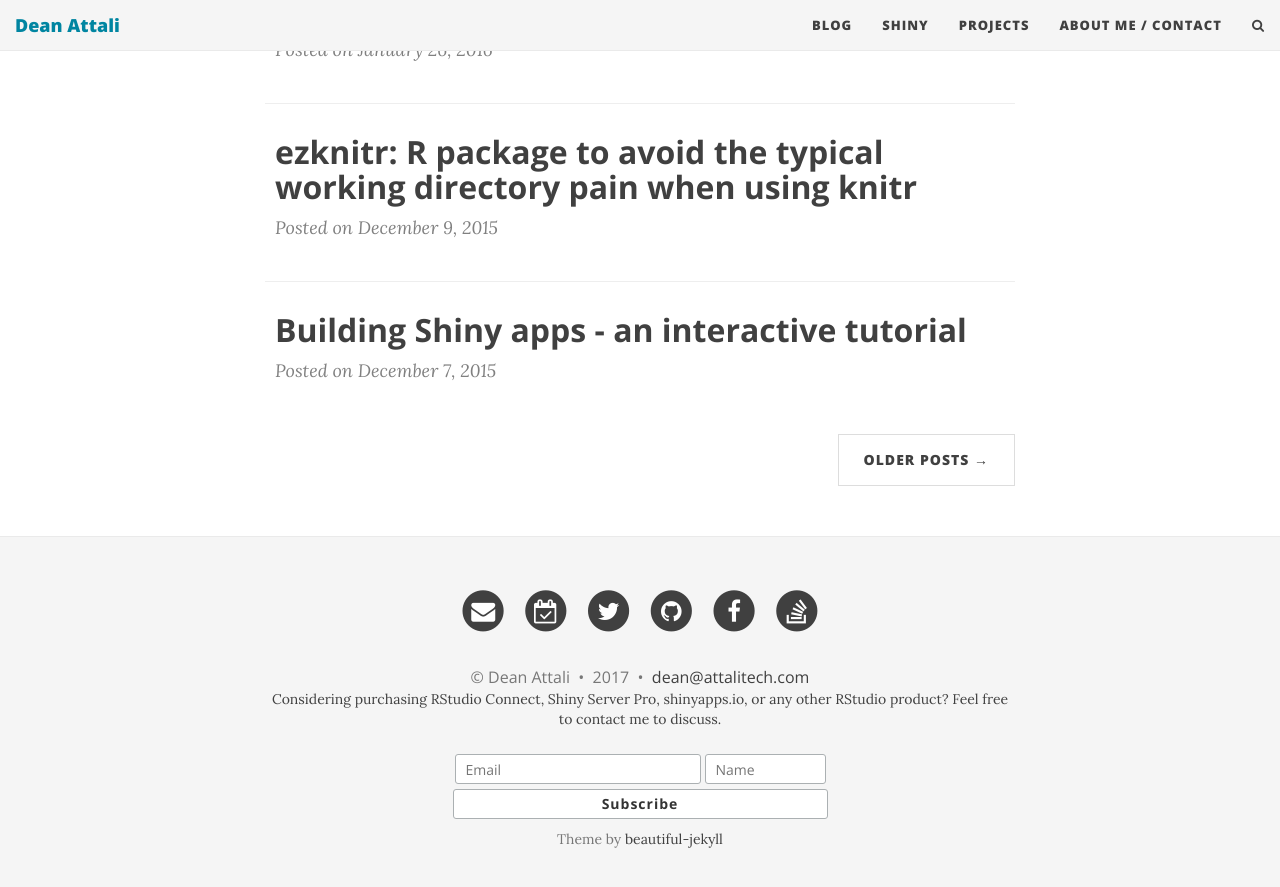
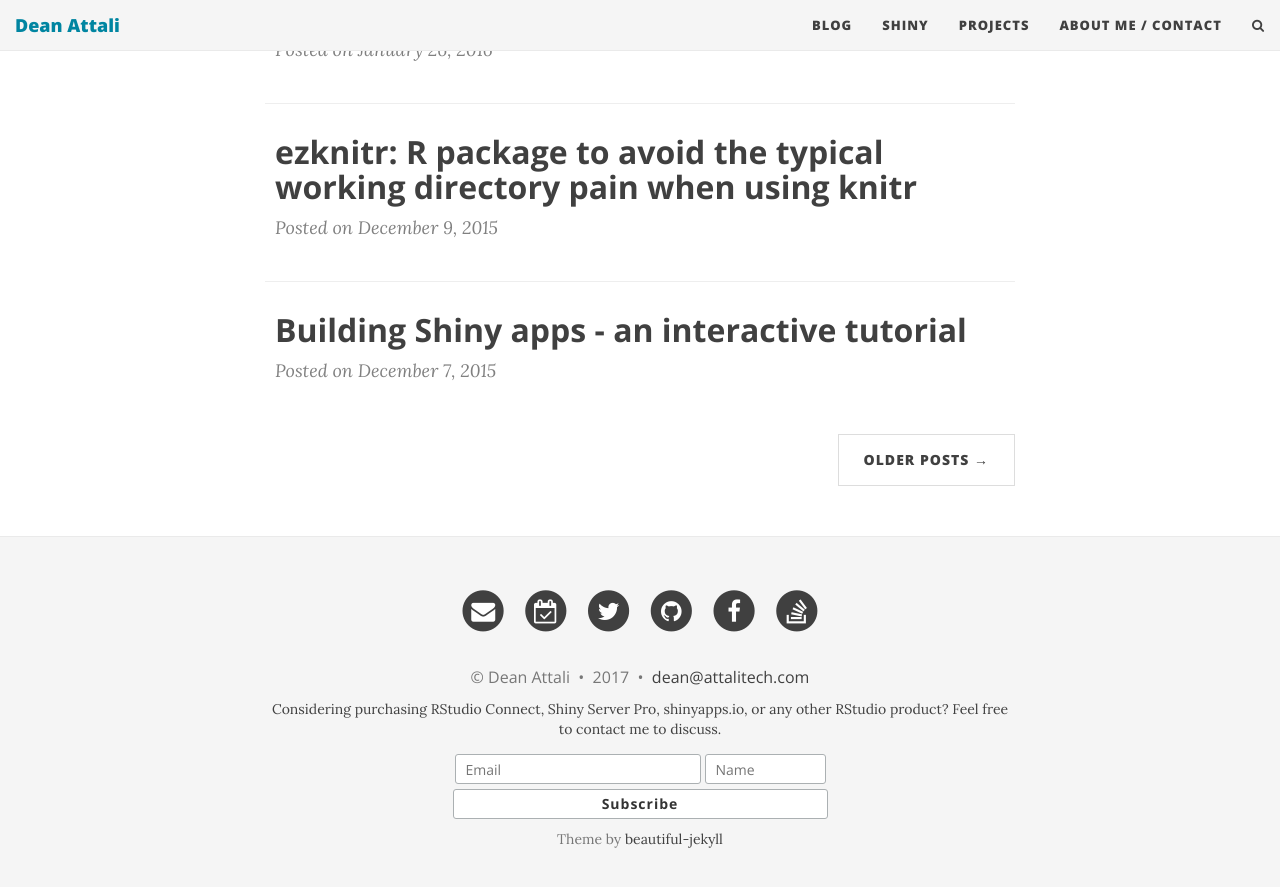
Before and after one commit to daattali/daattali.github.io, a Jekyll site: the page built from index.html, in a window 1280 px wide and 900 px high, scrolled down 2071 px. Shown: the top 887 px of the window. Built offline with Jekyll 4.4.1, drawn with Linux system fonts in a browser that asks for light colours; nearby versions of some CDN libraries; the list of posts is cut into pages by our own code.

Commit message:
Update footer.html

```diff
--- a/_includes/footer.html
+++ b/_includes/footer.html
@@ -117,7 +117,7 @@
           {% endif %}
         </p>
 
-        <div style="text-align: center;">
+        <div style="text-align: center; margin: 10px 0 -10px;">
           Considering purchasing RStudio Connect, Shiny Server Pro, shinyapps.io, or any other RStudio product? Feel free to contact me to discuss.
         </div>
 
```
